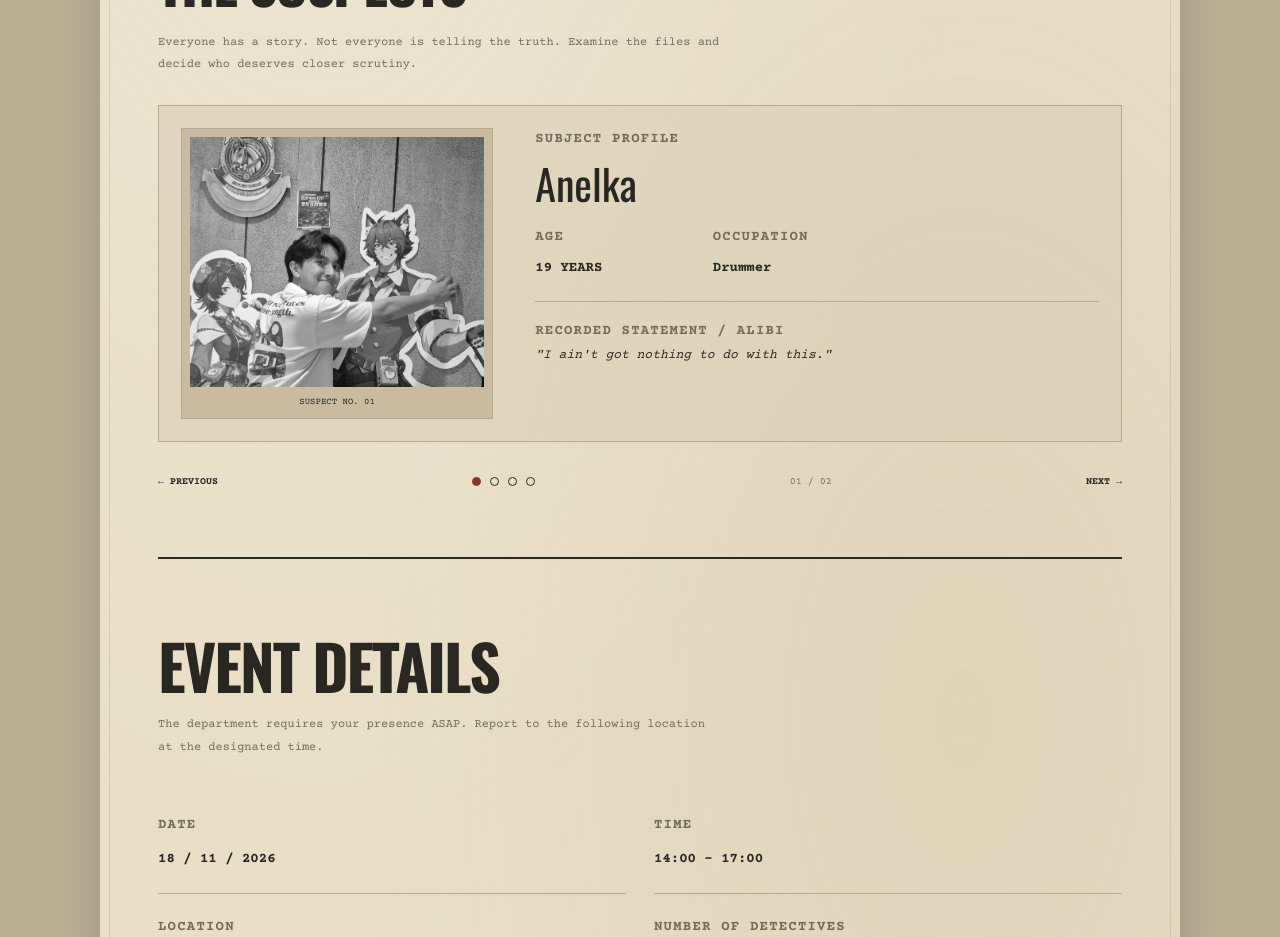
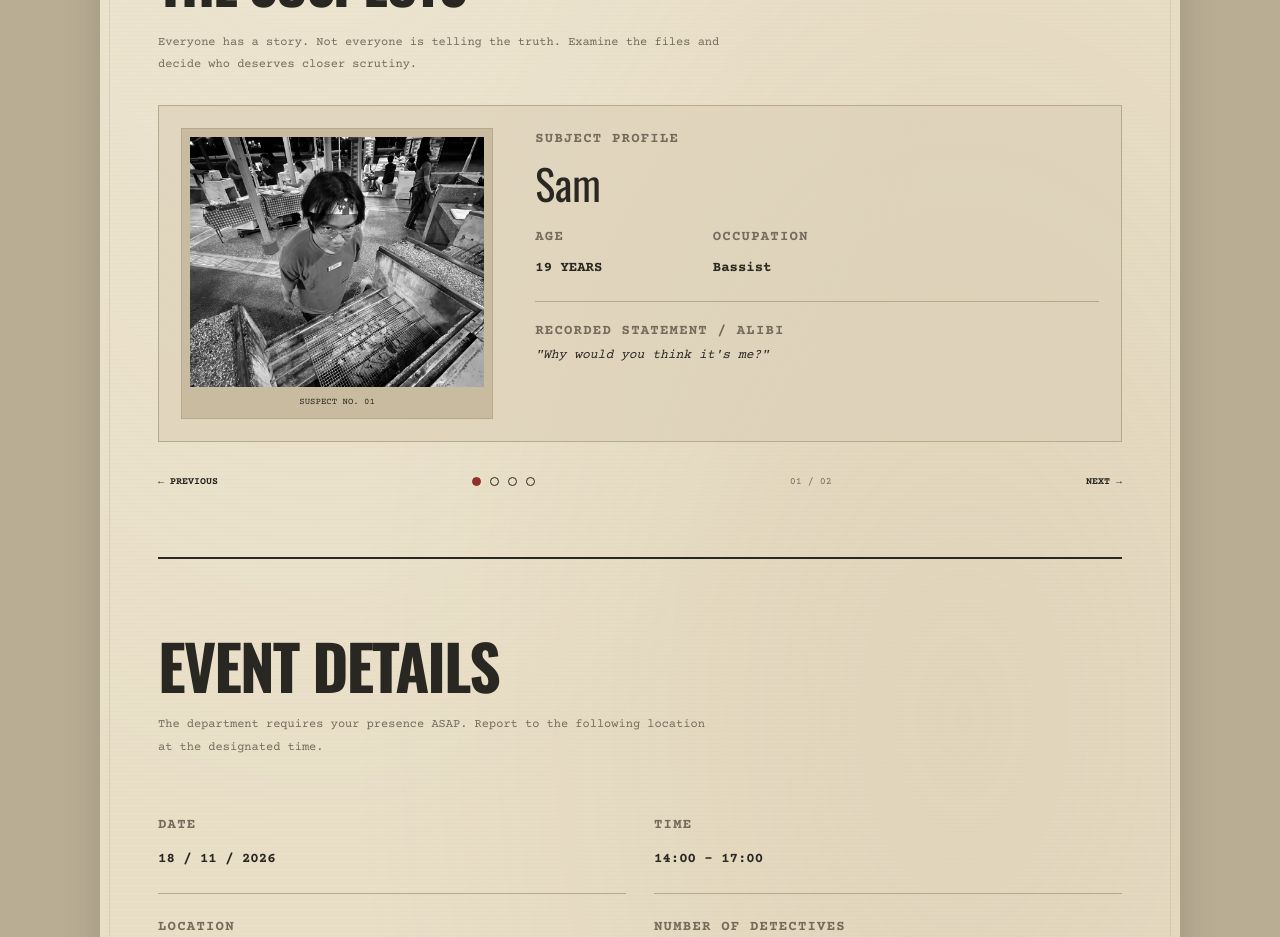
Before and after one commit to AnelkaCH/2026Project-Enroot-Website, a Next.js app: page / in a window 1280 px wide. Shown: the part 800-1737 px from the top of the page. Built offline with nearby package versions, Linux system fonts and the light colour scheme.

Commit message:
fixed typos again

```diff
--- a/app/page.tsx
+++ b/app/page.tsx
@@ -4,6 +4,14 @@
 import { useState } from "react";
 
 const suspects = [
+  {
+    name: "Sam",
+    age: 19,
+    occupation: "Bassist",
+    alibi: "Why would you think it's me?",
+    initials: "S",
+    image: "images/sam.jpg",
+  },
   {
     name: "Anelka",
     age: 19,
@@ -27,14 +35,6 @@ const suspects = [
     alibi: "Not me.",
     initials: "O",
     image: "images/oudam.jpg",
-  },
-  {
-    name: "Sam",
-    age: 19,
-    occupation: "Bassist",
-    alibi: "Why would you think it's me?",
-    initials: "S",
-    image: "images/sam.jpg",
   },
 ];
 
```
